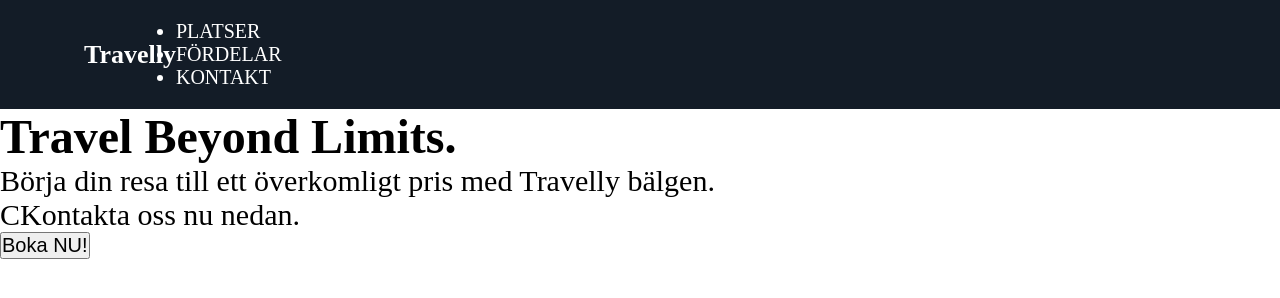
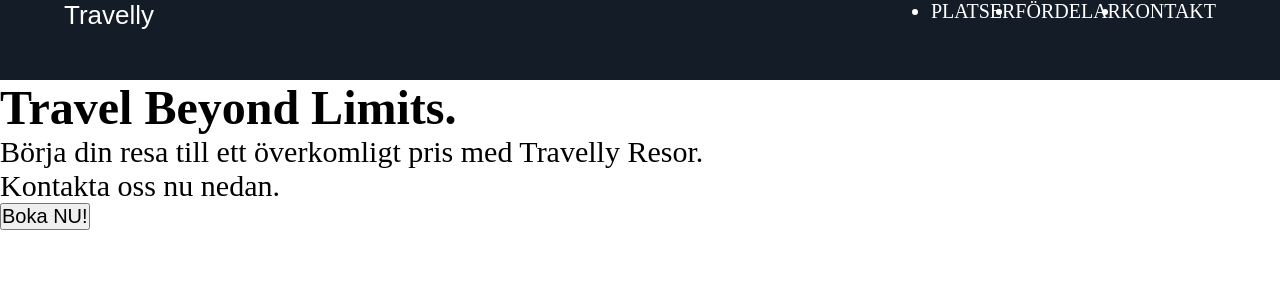
Before and after one commit to broklyn777/dev-ed-travelly, a plain HTML site: page index.html in a window 1280 px wide. Drawn offline with Linux system fonts and the light colour scheme.

Commit message:
navbar alfa

```diff
--- a/index.html
+++ b/index.html
@@ -28,7 +28,7 @@
     <section class="hero">
       <h2>Travel Beyond Limits.</h2>
       <h3>
-        Börja din resa till ett överkomligt pris med Travelly bälgen.<br />CKontakta
+        Börja din resa till ett överkomligt pris med Travelly Resor.<br />Kontakta
         oss nu nedan.
       </h3>
       <button>Boka NU!</button>
--- a/style.css
+++ b/style.css
@@ -47,11 +47,16 @@
   text-transform: uppercase;
 }
 nav {
-  display: flex;
+  min-height: 10vh;
   width: 90%;
   margin: auto;
-  padding: 2rem;
-  min-height: 10vh;
-  align-items: center;
-  flex-wrap: wrap;
+  display: flex;
 }
+nav ul {
+  display: flex;
+}
+#logo {
+  flex: 2 1 40rem;
+  font-family: "Pattaya", sans-serif;
+  font-weight: 400;
+}
```
